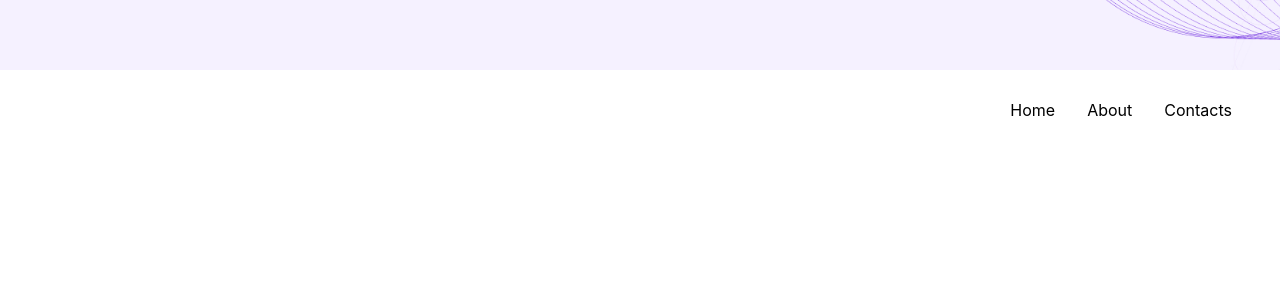
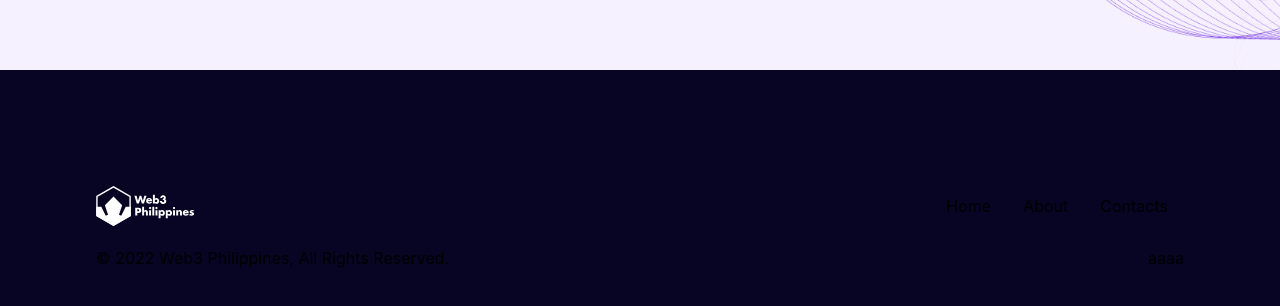
Before and after one commit to Web3Philippines/homepage, a Next.js app: page / in a window 1280 px wide. Shown: the part 2973-3279 px from the top of the page. Before the commit the page ends 3123 px from the top, so only its background shows below. Built offline with nearby package versions, Linux system fonts and the light colour scheme; no server answers.

Commit message:
add: footer

```diff
--- a/components/Footer.tsx
+++ b/components/Footer.tsx
@@ -1,7 +1,7 @@
 export default function Footer() {
   return (
-    <footer className="p-22 w-screen bg-black-pearl">
-      <section className="absolute flex h-[10vh] w-screen items-center justify-between py-4 px-8">
+    <footer className="w-screen bg-black-pearl p-24">
+      <section className="flex h-[10vh] w-full items-center justify-between">
         <img
           className="h-[5vh]"
           src="assets/home/w3phl_logo.svg"
@@ -18,6 +18,17 @@ export default function Footer() {
           <button className="px-4 hover:underline">Contacts</button>
         </div>
       </section>
+
+      <section className="flex w-full justify-between">
+        <span>&#169; 2022 Web3 Philippines, All Rights Reserved.</span>
+
+        <span>
+          <span>a</span>
+          <span>a</span>
+          <span>a</span>
+          <span>a</span>
+        </span>
+      </section>
     </footer>
   );
 }
```
